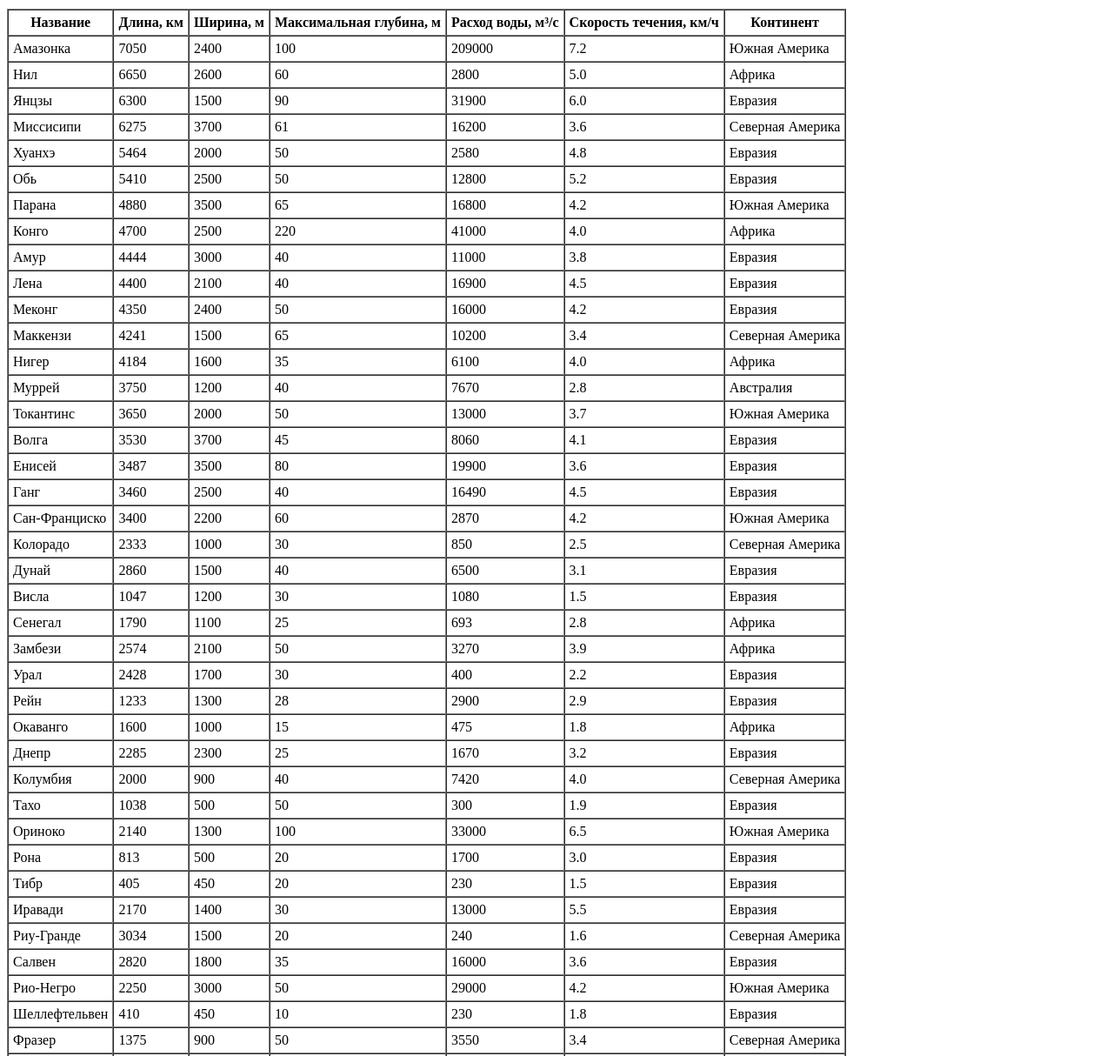
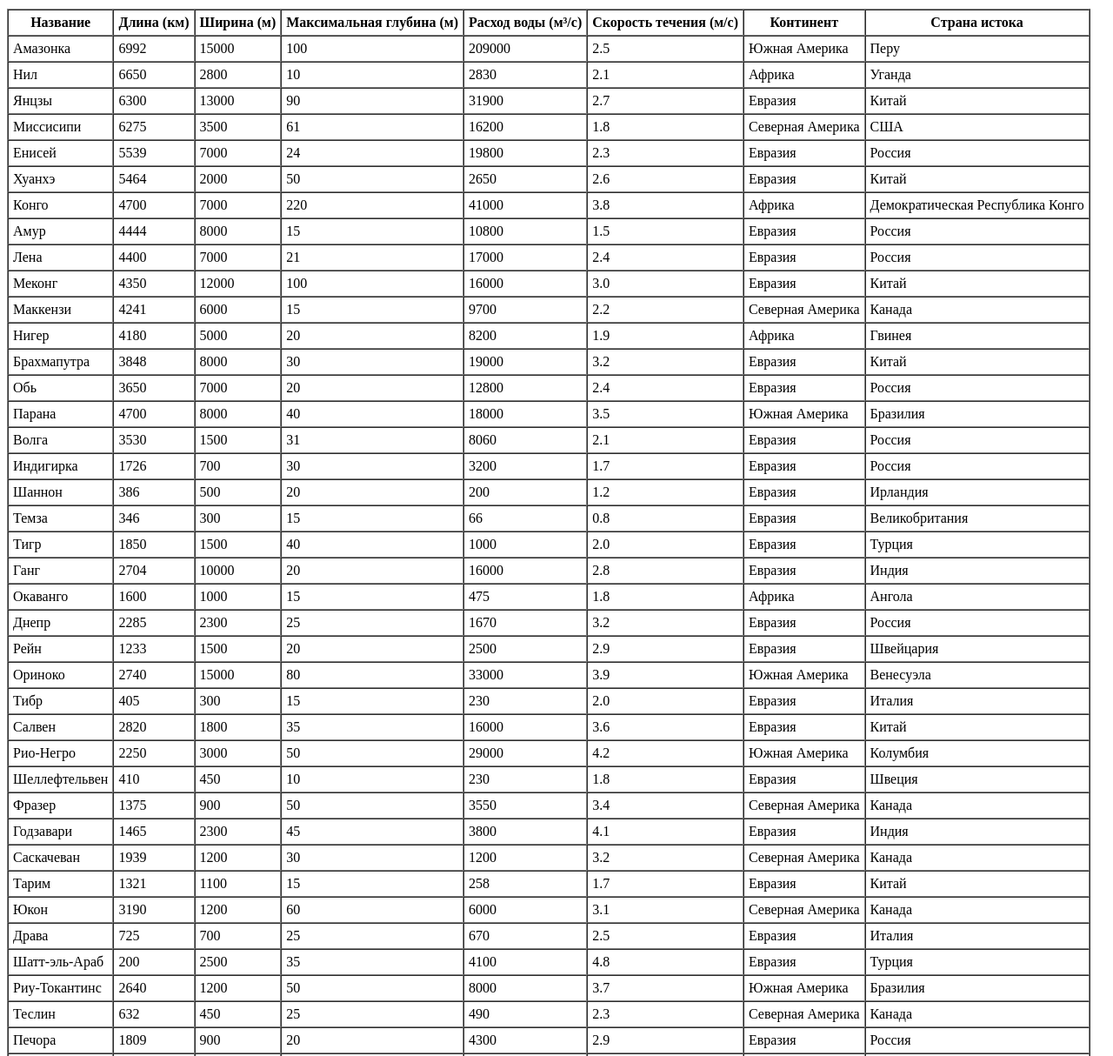
Before and after one commit to PABEHTO/HTML_structure_Brodyanskii, a plain HTML site: page Project/table.html in a window 1280 px wide. Shown: the part 140-1354 px from the top of the page at 87% size. Drawn offline with Linux system fonts and the light colour scheme.

Commit message:
Fixed version
Добавил атрибут "Страна истока" в таблицу, изменил оси OX (теперь они по континенту или по стране истока), изменил результат (теперь средняя длина, средняя ширина и количество рек), изменил уровни в сортировке (теперь там атрибуты)

```diff
--- a/Project/table.html
+++ b/Project/table.html
@@ -20,23 +20,25 @@
           </tr>
           <tr>
             <td>
-              <label><input type="radio" value="0" name="name">Длина</label>
+              <label><input type="radio" value="0" name="name">Страна истока</label>
             </td>
             <td>
-              <label><input type="checkbox">Максимальный расход воды</label>
+              <label><input type="checkbox">Средняя длина</label>
             </td>
           </tr>
           <tr>
             <td>
-              <label><input type="radio" value="1" name="name">Континент</label>
+              <label
+                ><input type="radio" value="1" name="name">Континент</label
+              >
             </td>
             <td>
-              <label><input type="checkbox">Минимальная расход воды</label>
+              <label><input type="checkbox">Средняя ширина</label>
             </td>
           </tr>
           <tr>
             <td>
-              <label><input type="radio" value="2" name="name">Скорость течения</label>
+
             </td>
             <td>
               <label><input type="checkbox">Количество рек</label>
@@ -80,7 +82,14 @@
             >Первый уровень:
             <select name="1stLvl">
               <option value="0" selected>Нет</option>
-              <option value="1">Да</option>
+              <option value="1">Наименование</option>
+              <option value="2">Длина</option>
+              <option value="3">Ширина</option>
+              <option value="4">Максимальная глубина</option>
+              <option value="5">Расход</option>
+              <option value="6">Скорость течения</option>
+              <option value="7">Континент</option>
+              <option value="8">Страна истока</option>
             </select>
           </label>
           <label>
@@ -93,7 +102,14 @@
             >Второй уровень:
             <select name="2ndLvl">
               <option value="0" selected>Нет</option>
-              <option value="1">Да</option>
+              <option value="1">Наименование</option>
+              <option value="2">Длина</option>
+              <option value="3">Ширина</option>
+              <option value="4">Максимальная глубина</option>
+              <option value="5">Расход</option>
+              <option value="6">Скорость течения</option>
+              <option value="7">Континент</option>
+              <option value="8">Страна истока</option>
             </select>
           </label>
           <label>
@@ -106,7 +122,14 @@
             >Третий уровень:
             <select name="3dLvl">
               <option value="0" selected>Нет</option>
-              <option value="1">Да</option>
+              <option value="1">Наименование</option>
+              <option value="2">Длина</option>
+              <option value="3">Ширина</option>
+              <option value="4">Максимальная глубина</option>
+              <option value="5">Расход</option>
+              <option value="6">Скорость течения</option>
+              <option value="7">Континент</option>
+              <option value="8">Страна истока</option>
             </select>
           </label>
           <label>
@@ -124,248 +147,225 @@
       <thead>
         <tr>
           <th>Название</th>
-          <th>Длина, км</th>
-          <th>Ширина, м</th>
-          <th>Максимальная глубина, м</th>
-          <th>Расход воды, м³/с</th>
-          <th>Скорость течения, км/ч</th>
+          <th>Длина (км)</th>
+          <th>Ширина (м)</th>
+          <th>Максимальная глубина (м)</th>
+          <th>Расход воды (м³/с)</th>
+          <th>Скорость течения (м/с)</th>
           <th>Континент</th>
+          <th>Страна истока</th>
         </tr>
       </thead>
       <tbody>
         <tr>
           <td>Амазонка</td>
-          <td>7050</td>
-          <td>2400</td>
+          <td>6992</td>
+          <td>15000</td>
           <td>100</td>
           <td>209000</td>
-          <td>7.2</td>
+          <td>2.5</td>
           <td>Южная Америка</td>
+          <td>Перу</td>
         </tr>
         <tr>
           <td>Нил</td>
           <td>6650</td>
-          <td>2600</td>
-          <td>60</td>
           <td>2800</td>
-          <td>5.0</td>
+          <td>10</td>
+          <td>2830</td>
+          <td>2.1</td>
           <td>Африка</td>
+          <td>Уганда</td>
         </tr>
         <tr>
           <td>Янцзы</td>
           <td>6300</td>
-          <td>1500</td>
+          <td>13000</td>
           <td>90</td>
           <td>31900</td>
-          <td>6.0</td>
+          <td>2.7</td>
           <td>Евразия</td>
+          <td>Китай</td>
         </tr>
         <tr>
           <td>Миссисипи</td>
           <td>6275</td>
-          <td>3700</td>
+          <td>3500</td>
           <td>61</td>
           <td>16200</td>
-          <td>3.6</td>
+          <td>1.8</td>
           <td>Северная Америка</td>
+          <td>США</td>
+        </tr>
+        <tr>
+          <td>Енисей</td>
+          <td>5539</td>
+          <td>7000</td>
+          <td>24</td>
+          <td>19800</td>
+          <td>2.3</td>
+          <td>Евразия</td>
+          <td>Россия</td>
         </tr>
         <tr>
           <td>Хуанхэ</td>
           <td>5464</td>
           <td>2000</td>
           <td>50</td>
-          <td>2580</td>
-          <td>4.8</td>
+          <td>2650</td>
+          <td>2.6</td>
           <td>Евразия</td>
-        </tr>
-        <tr>
-          <td>Обь</td>
-          <td>5410</td>
-          <td>2500</td>
-          <td>50</td>
-          <td>12800</td>
-          <td>5.2</td>
-          <td>Евразия</td>
-        </tr>
-        <tr>
-          <td>Парана</td>
-          <td>4880</td>
-          <td>3500</td>
-          <td>65</td>
-          <td>16800</td>
-          <td>4.2</td>
-          <td>Южная Америка</td>
+          <td>Китай</td>
         </tr>
         <tr>
           <td>Конго</td>
           <td>4700</td>
-          <td>2500</td>
+          <td>7000</td>
           <td>220</td>
           <td>41000</td>
-          <td>4.0</td>
+          <td>3.8</td>
           <td>Африка</td>
+          <td>Демократическая Республика Конго</td>
         </tr>
         <tr>
           <td>Амур</td>
           <td>4444</td>
-          <td>3000</td>
-          <td>40</td>
-          <td>11000</td>
-          <td>3.8</td>
+          <td>8000</td>
+          <td>15</td>
+          <td>10800</td>
+          <td>1.5</td>
           <td>Евразия</td>
+          <td>Россия</td>
         </tr>
         <tr>
           <td>Лена</td>
           <td>4400</td>
-          <td>2100</td>
-          <td>40</td>
-          <td>16900</td>
-          <td>4.5</td>
+          <td>7000</td>
+          <td>21</td>
+          <td>17000</td>
+          <td>2.4</td>
           <td>Евразия</td>
+          <td>Россия</td>
         </tr>
         <tr>
           <td>Меконг</td>
           <td>4350</td>
-          <td>2400</td>
-          <td>50</td>
+          <td>12000</td>
+          <td>100</td>
           <td>16000</td>
-          <td>4.2</td>
+          <td>3.0</td>
           <td>Евразия</td>
+          <td>Китай</td>
         </tr>
         <tr>
           <td>Маккензи</td>
           <td>4241</td>
-          <td>1500</td>
-          <td>65</td>
-          <td>10200</td>
-          <td>3.4</td>
+          <td>6000</td>
+          <td>15</td>
+          <td>9700</td>
+          <td>2.2</td>
           <td>Северная Америка</td>
+          <td>Канада</td>
         </tr>
         <tr>
           <td>Нигер</td>
-          <td>4184</td>
-          <td>1600</td>
-          <td>35</td>
-          <td>6100</td>
-          <td>4.0</td>
+          <td>4180</td>
+          <td>5000</td>
+          <td>20</td>
+          <td>8200</td>
+          <td>1.9</td>
           <td>Африка</td>
+          <td>Гвинея</td>
         </tr>
         <tr>
-          <td>Муррей</td>
-          <td>3750</td>
-          <td>1200</td>
-          <td>40</td>
-          <td>7670</td>
-          <td>2.8</td>
-          <td>Австралия</td>
+          <td>Брахмапутра</td>
+          <td>3848</td>
+          <td>8000</td>
+          <td>30</td>
+          <td>19000</td>
+          <td>3.2</td>
+          <td>Евразия</td>
+          <td>Китай</td>
         </tr>
         <tr>
-          <td>Токантинс</td>
+          <td>Обь</td>
           <td>3650</td>
-          <td>2000</td>
-          <td>50</td>
-          <td>13000</td>
-          <td>3.7</td>
+          <td>7000</td>
+          <td>20</td>
+          <td>12800</td>
+          <td>2.4</td>
+          <td>Евразия</td>
+          <td>Россия</td>
+        </tr>
+        <tr>
+          <td>Парана</td>
+          <td>4700</td>
+          <td>8000</td>
+          <td>40</td>
+          <td>18000</td>
+          <td>3.5</td>
           <td>Южная Америка</td>
+          <td>Бразилия</td>
         </tr>
         <tr>
           <td>Волга</td>
           <td>3530</td>
-          <td>3700</td>
-          <td>45</td>
+          <td>1500</td>
+          <td>31</td>
           <td>8060</td>
-          <td>4.1</td>
+          <td>2.1</td>
           <td>Евразия</td>
+          <td>Россия</td>
         </tr>
         <tr>
-          <td>Енисей</td>
-          <td>3487</td>
-          <td>3500</td>
-          <td>80</td>
-          <td>19900</td>
-          <td>3.6</td>
+          <td>Индигирка</td>
+          <td>1726</td>
+          <td>700</td>
+          <td>30</td>
+          <td>3200</td>
+          <td>1.7</td>
           <td>Евразия</td>
+          <td>Россия</td>
+        </tr>
+        <tr>
+          <td>Шаннон</td>
+          <td>386</td>
+          <td>500</td>
+          <td>20</td>
+          <td>200</td>
+          <td>1.2</td>
+          <td>Евразия</td>
+          <td>Ирландия</td>
+        </tr>
+        <tr>
+          <td>Темза</td>
+          <td>346</td>
+          <td>300</td>
+          <td>15</td>
+          <td>66</td>
+          <td>0.8</td>
+          <td>Евразия</td>
+          <td>Великобритания</td>
+        </tr>
+        <tr>
+          <td>Тигр</td>
+          <td>1850</td>
+          <td>1500</td>
+          <td>40</td>
+          <td>1000</td>
+          <td>2.0</td>
+          <td>Евразия</td>
+          <td>Турция</td>
         </tr>
         <tr>
           <td>Ганг</td>
-          <td>3460</td>
-          <td>2500</td>
-          <td>40</td>
-          <td>16490</td>
-          <td>4.5</td>
+          <td>2704</td>
+          <td>10000</td>
+          <td>20</td>
+          <td>16000</td>
+          <td>2.8</td>
           <td>Евразия</td>
-        </tr>
-        <tr>
-          <td>Сан-Франциско</td>
-          <td>3400</td>
-          <td>2200</td>
-          <td>60</td>
-          <td>2870</td>
-          <td>4.2</td>
-          <td>Южная Америка</td>
-        </tr>
-        <tr>
-          <td>Колорадо</td>
-          <td>2333</td>
-          <td>1000</td>
-          <td>30</td>
-          <td>850</td>
-          <td>2.5</td>
-          <td>Северная Америка</td>
-        </tr>
-        <tr>
-          <td>Дунай</td>
-          <td>2860</td>
-          <td>1500</td>
-          <td>40</td>
-          <td>6500</td>
-          <td>3.1</td>
-          <td>Евразия</td>
-        </tr>
-        <tr>
-          <td>Висла</td>
-          <td>1047</td>
-          <td>1200</td>
-          <td>30</td>
-          <td>1080</td>
-          <td>1.5</td>
-          <td>Евразия</td>
-        </tr>
-        <tr>
-          <td>Сенегал</td>
-          <td>1790</td>
-          <td>1100</td>
-          <td>25</td>
-          <td>693</td>
-          <td>2.8</td>
-          <td>Африка</td>
-        </tr>
-        <tr>
-          <td>Замбези</td>
-          <td>2574</td>
-          <td>2100</td>
-          <td>50</td>
-          <td>3270</td>
-          <td>3.9</td>
-          <td>Африка</td>
-        </tr>
-        <tr>
-          <td>Урал</td>
-          <td>2428</td>
-          <td>1700</td>
-          <td>30</td>
-          <td>400</td>
-          <td>2.2</td>
-          <td>Евразия</td>
-        </tr>
-        <tr>
-          <td>Рейн</td>
-          <td>1233</td>
-          <td>1300</td>
-          <td>28</td>
-          <td>2900</td>
-          <td>2.9</td>
-          <td>Евразия</td>
+          <td>Индия</td>
         </tr>
         <tr>
           <td>Окаванго</td>
@@ -375,6 +375,7 @@
           <td>475</td>
           <td>1.8</td>
           <td>Африка</td>
+          <td>Ангола</td>
         </tr>
         <tr>
           <td>Днепр</td>
@@ -384,69 +385,37 @@
           <td>1670</td>
           <td>3.2</td>
           <td>Евразия</td>
+          <td>Россия</td>
         </tr>
         <tr>
-          <td>Колумбия</td>
-          <td>2000</td>
-          <td>900</td>
-          <td>40</td>
-          <td>7420</td>
-          <td>4.0</td>
-          <td>Северная Америка</td>
-        </tr>
-        <tr>
-          <td>Тахо</td>
-          <td>1038</td>
-          <td>500</td>
-          <td>50</td>
-          <td>300</td>
-          <td>1.9</td>
+          <td>Рейн</td>
+          <td>1233</td>
+          <td>1500</td>
+          <td>20</td>
+          <td>2500</td>
+          <td>2.9</td>
           <td>Евразия</td>
+          <td>Швейцария</td>
         </tr>
         <tr>
           <td>Ориноко</td>
-          <td>2140</td>
-          <td>1300</td>
-          <td>100</td>
+          <td>2740</td>
+          <td>15000</td>
+          <td>80</td>
           <td>33000</td>
-          <td>6.5</td>
+          <td>3.9</td>
           <td>Южная Америка</td>
-        </tr>
-        <tr>
-          <td>Рона</td>
-          <td>813</td>
-          <td>500</td>
-          <td>20</td>
-          <td>1700</td>
-          <td>3.0</td>
-          <td>Евразия</td>
+          <td>Венесуэла</td>
         </tr>
         <tr>
           <td>Тибр</td>
           <td>405</td>
-          <td>450</td>
-          <td>20</td>
+          <td>300</td>
+          <td>15</td>
           <td>230</td>
-          <td>1.5</td>
+          <td>2.0</td>
           <td>Евразия</td>
-        </tr>
-        <tr>
-          <td>Иравади</td>
-          <td>2170</td>
-          <td>1400</td>
-          <td>30</td>
-          <td>13000</td>
-          <td>5.5</td>
-          <td>Евразия</td>
-        </tr>
-        <tr>
-          <td>Риу-Гранде</td>
-          <td>3034</td>
-          <td>1500</td>
-          <td>20</td>
-          <td>240</td>
-          <td>1.6</td>
-          <td>Северная Америка</td>
+          <td>Италия</td>
         </tr>
         <tr>
           <td>Салвен</td>
@@ -456,6 +425,7 @@
           <td>16000</td>
           <td>3.6</td>
           <td>Евразия</td>
+          <td>Китай</td>
         </tr>
         <tr>
           <td>Рио-Негро</td>
@@ -465,6 +435,7 @@
           <td>29000</td>
           <td>4.2</td>
           <td>Южная Америка</td>
+          <td>Колумбия</td>
         </tr>
         <tr>
           <td>Шеллефтельвен</td>
@@ -474,6 +445,7 @@
           <td>230</td>
           <td>1.8</td>
           <td>Евразия</td>
+          <td>Швеция</td>
         </tr>
         <tr>
           <td>Фразер</td>
@@ -483,6 +455,7 @@
           <td>3550</td>
           <td>3.4</td>
           <td>Северная Америка</td>
+          <td>Канада</td>
         </tr>
         <tr>
           <td>Годзавари</td>
@@ -492,6 +465,7 @@
           <td>3800</td>
           <td>4.1</td>
           <td>Евразия</td>
+          <td>Индия</td>
         </tr>
         <tr>
           <td>Саскачеван</td>
@@ -501,6 +475,7 @@
           <td>1200</td>
           <td>3.2</td>
           <td>Северная Америка</td>
+          <td>Канада</td>
         </tr>
         <tr>
           <td>Тарим</td>
@@ -510,6 +485,7 @@
           <td>258</td>
           <td>1.7</td>
           <td>Евразия</td>
+          <td>Китай</td>
         </tr>
         <tr>
           <td>Юкон</td>
@@ -519,6 +495,7 @@
           <td>6000</td>
           <td>3.1</td>
           <td>Северная Америка</td>
+          <td>Канада</td>
         </tr>
         <tr>
           <td>Драва</td>
@@ -528,6 +505,7 @@
           <td>670</td>
           <td>2.5</td>
           <td>Евразия</td>
+          <td>Италия</td>
         </tr>
         <tr>
           <td>Шатт-эль-Араб</td>
@@ -537,6 +515,7 @@
           <td>4100</td>
           <td>4.8</td>
           <td>Евразия</td>
+          <td>Турция</td>
         </tr>
         <tr>
           <td>Риу-Токантинс</td>
@@ -546,6 +525,7 @@
           <td>8000</td>
           <td>3.7</td>
           <td>Южная Америка</td>
+          <td>Бразилия</td>
         </tr>
         <tr>
           <td>Теслин</td>
@@ -555,6 +535,7 @@
           <td>490</td>
           <td>2.3</td>
           <td>Северная Америка</td>
+          <td>Канада</td>
         </tr>
         <tr>
           <td>Печора</td>
@@ -564,6 +545,7 @@
           <td>4300</td>
           <td>2.9</td>
           <td>Евразия</td>
+          <td>Россия</td>
         </tr>
         <tr>
           <td>Пилкомайо</td>
@@ -573,6 +555,7 @@
           <td>550</td>
           <td>2.7</td>
           <td>Южная Америка</td>
+          <td>Боливия</td>
         </tr>
         <tr>
           <td>Хари-Руд</td>
@@ -582,6 +565,7 @@
           <td>300</td>
           <td>1.9</td>
           <td>Евразия</td>
+          <td>Афганистан</td>
         </tr>
       </tbody>
     </table>
```
